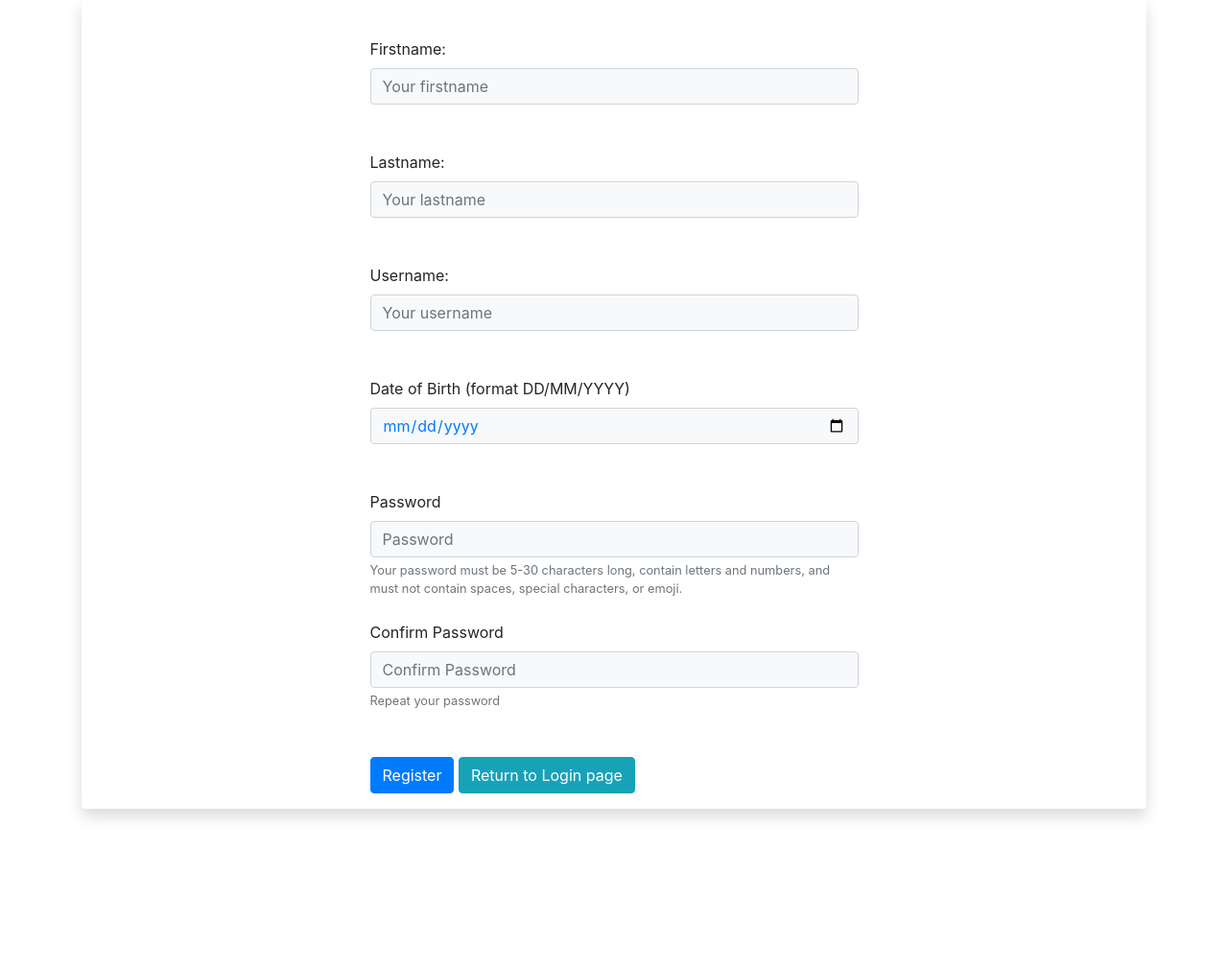
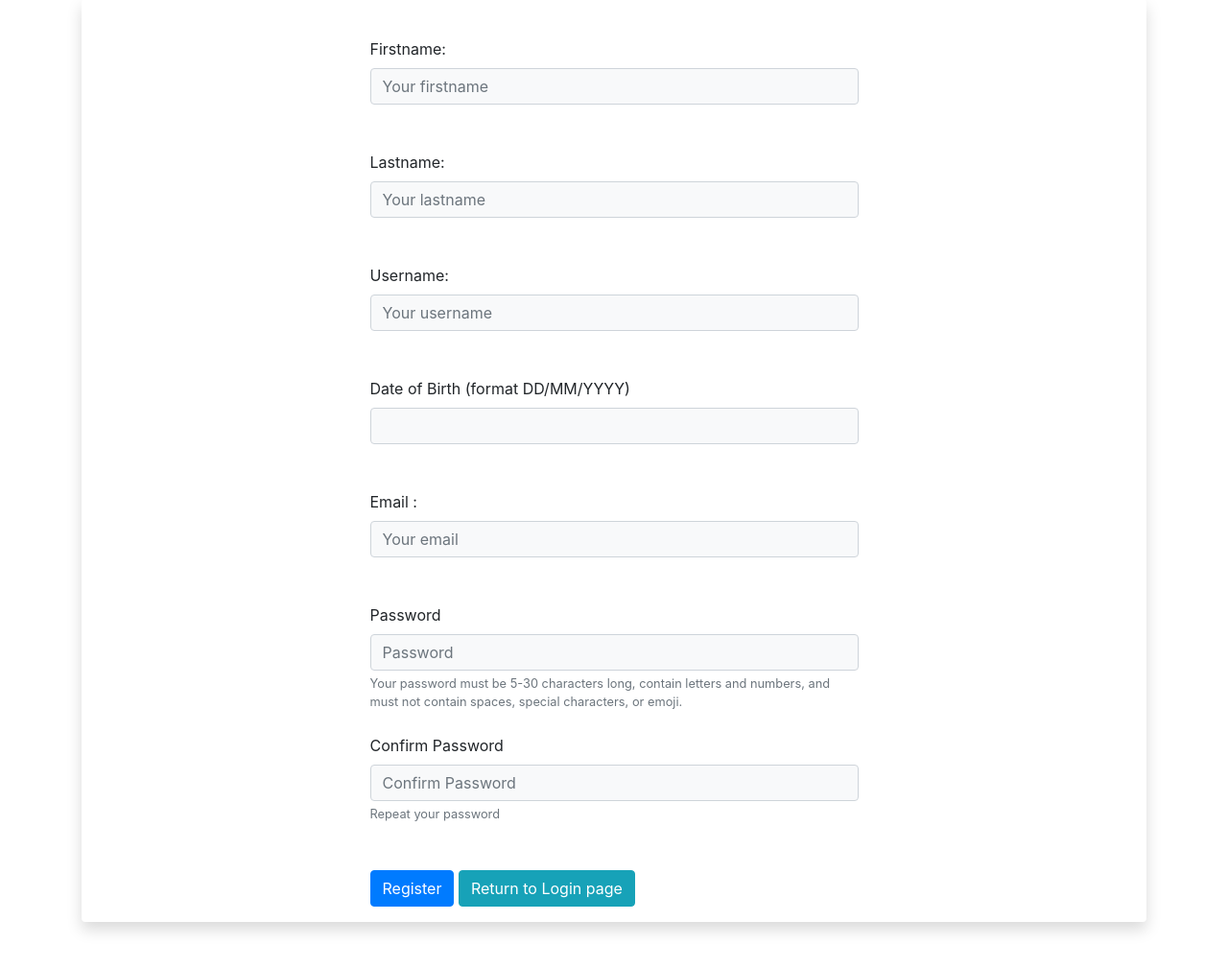
Before and after one commit to AnthonyPierard/CollabCalendar, a Flask app: page /registration in a window 1280 px wide. Shown: the part 133-1142 px from the top of the page at 96% size. Before the commit the page ends 987 px from the top, so only its background shows below. Run offline with Flask 2, Linux system fonts and the light colour scheme; some libraries are stand-ins or nearby versions.

Commit message:
correction probleme pour se register

```diff
--- a/app/forms/form_user.py
+++ b/app/forms/form_user.py
@@ -17,6 +17,8 @@ class RegistrationForm (FlaskForm):
   date = DateField('Date of Birth (format DD/MM/YYYY)', format='%d/%m/%Y')
 
   photo = FileField('Photo:')
+
+  email = StringField('Email :')
 
   password = PasswordField(label= ('Password'), validators=[InputRequired(),\
       Length(min=2, message='Password should be at least %(min)d characters long')])
--- a/app/models/user.py
+++ b/app/models/user.py
@@ -29,7 +29,7 @@ class User(UserMixin, db.Model):
 
     password = db.Column(db.String(128))
 
-    UserToGroup = db.relationship(BelongTo, backref ='user', lazy='dynamic')
+    UserToGroup = db.relationship("BelongTo", backref ='user', lazy='dynamic')
 
     def set_password(self, password):
         self.password = generate_password_hash(password)
--- a/app/routes.py
+++ b/app/routes.py
@@ -70,11 +70,14 @@ def login():
 @app.route('/registration', methods=['GET','POST'])
 def registration():
     form = RegistrationForm()
-
+    print("test")
     if form.validate_on_submit():
-        photoName = secure_filename(form.file.data.filename)
-        user = User(username = form.username.data, firstname = form.firstname.data, lastname = form.lastname.data, date = form.date.data, photo = photoName)
-        form.photo.data.save('uploads/' + photoName)
+        print("hello")
+        print(form.date.data)
+        #photoName = secure_filename(form.photo.data.filename)
+        #print(photoName)
+        user = User(username = form.username.data, firstname = form.firstname.data, lastname = form.lastname.data, date = form.date.data, email = form.email.data)
+        #form.photo.data.save('uploads/' + photoName)
         user.set_password(form.password.data)
         db.session.add(user)
         db.session.commit()
@@ -82,6 +85,7 @@ def registration():
         return redirect(url_for('login'))
 
     else:
+        print("je suis la")
         return render_template('registration.html', form = form)
 
 @app.route('/logout')
--- a/app/templates/registration.html
+++ b/app/templates/registration.html
@@ -33,7 +33,12 @@
                 <small class="form-text text-danger">{{ message }}</small>
                 {% endfor %}{% endif %}<br>
                 {{ form.date.label (class="text-black")}} {{ form.date (class="form-control bg-light text-primary",
-                    placeholder="dd/mm/yyyy") }}<br>
+                    type="text") }}<br>
+                {% if form.email.errors %} {% for message in form.email.errors %}
+                    <small class="form-text text-danger">{{ message }}</small>
+                {% endfor %}{% endif %}<br>
+                {{ form.email.label (class="text-black")}} {{ form.email (class="form-control bg-light text-primary",
+                    placeholder="Your email") }}<br>
 
                 {% if form.password.errors %} {% for message in form.password.errors %}
                 <small class="form-text text-danger">{{ message }}</small>
```
Also changed, not shown: data.db.
